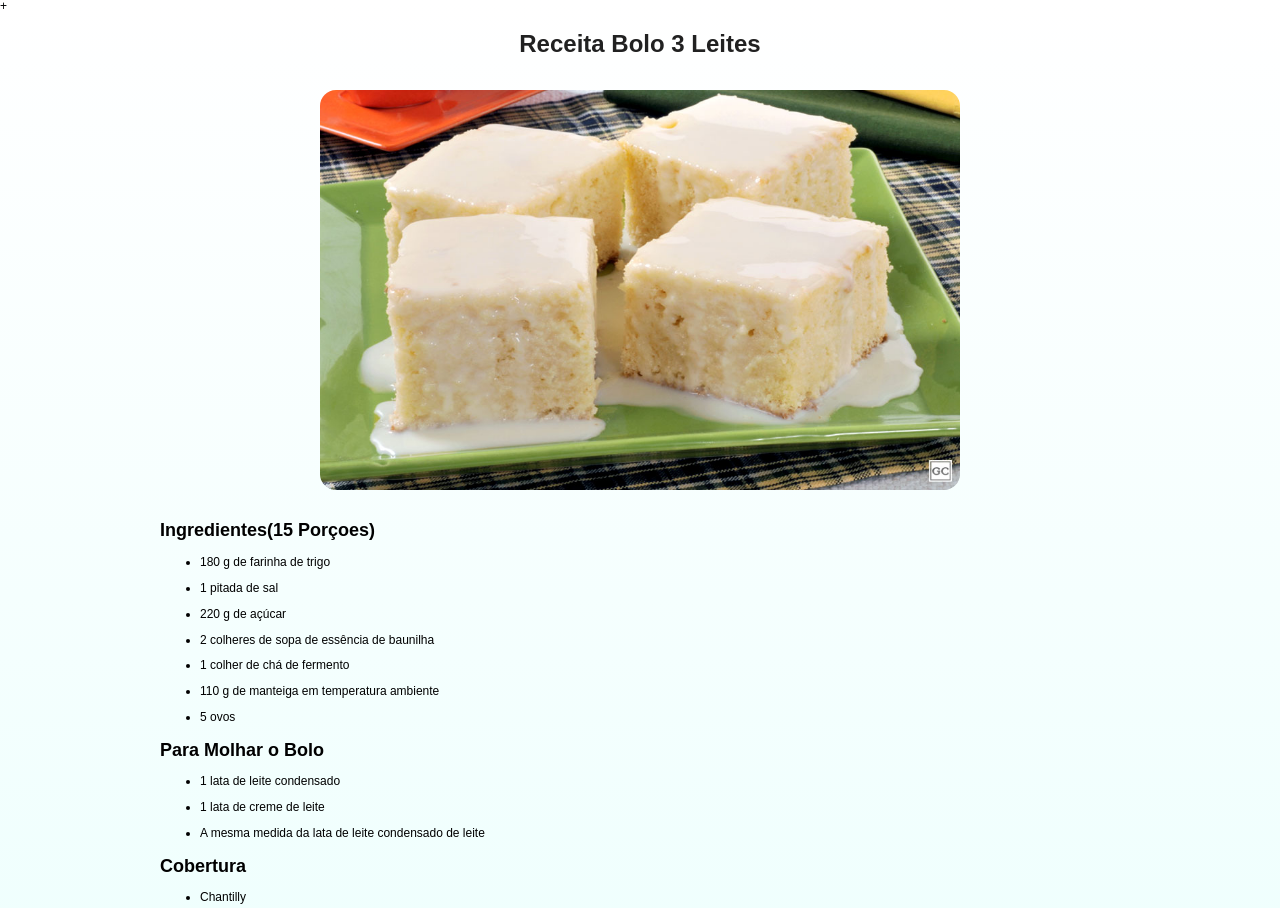
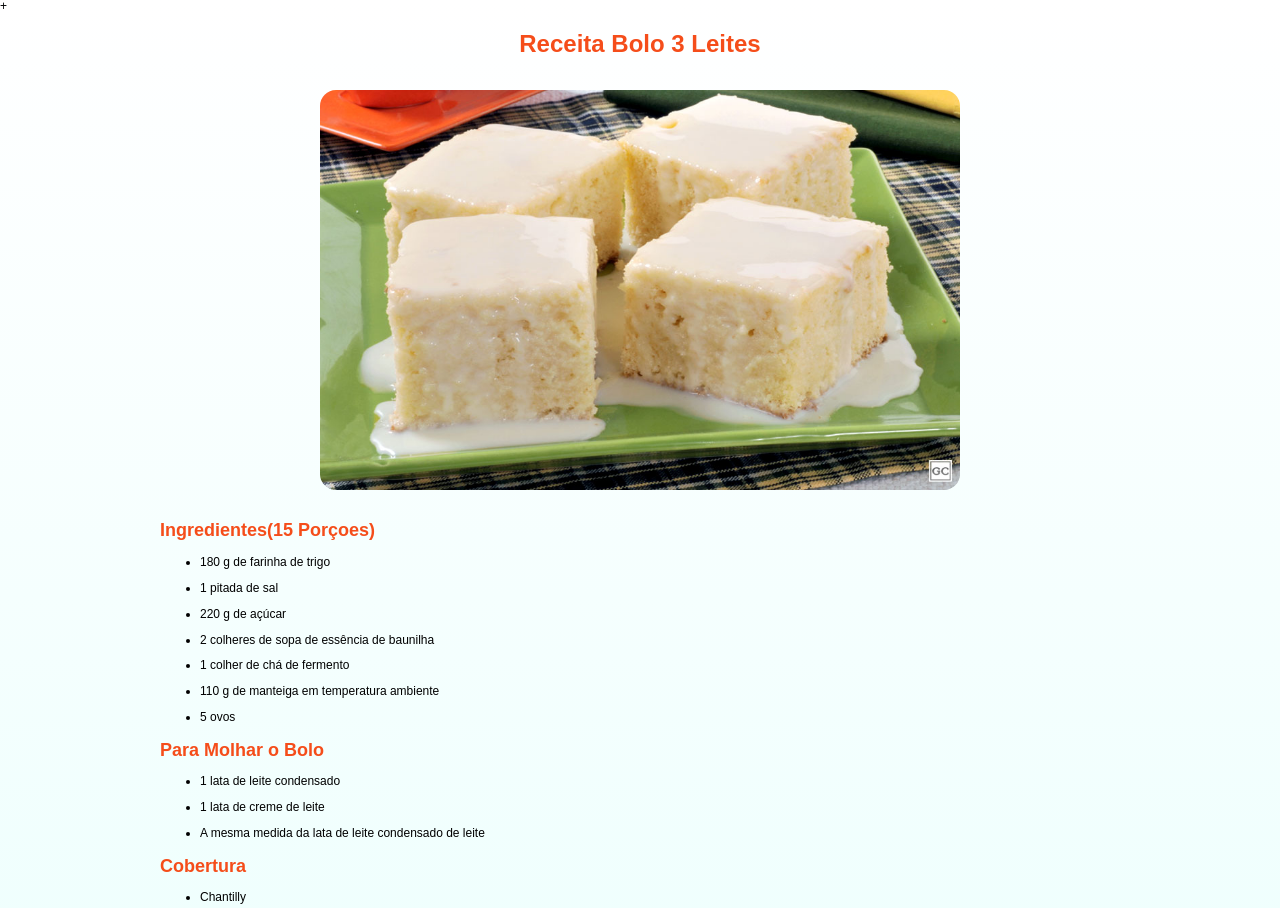
Before and after one commit to EdixonT/Curso-Toti-Front, a plain HTML site: page index.html in a window 1280 px wide. Shown: the top 908 px of the page. Drawn offline with Linux system fonts and the light colour scheme.

Commit message:
Bolo 3 Leites

```diff
--- a/CSS3/style.css
+++ b/CSS3/style.css
@@ -26,11 +26,13 @@ body{
 .titulo {
     text-align: center;
     font-size: 1.5rem;
-    color: var(--oscuro);
+    color: var(--secundario);
 
 
 }
-
+h2, h3  {
+    color: var(--secundario);
+}
 /*Contenedores para que todo quede centrado*/
 .contenedor {
     max-width: 60rem;
```
